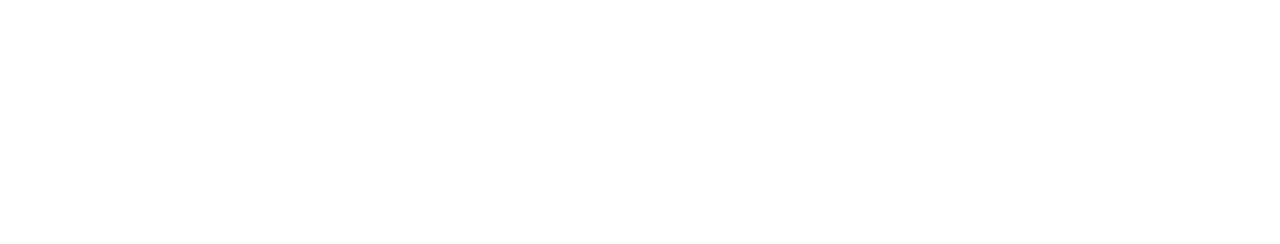
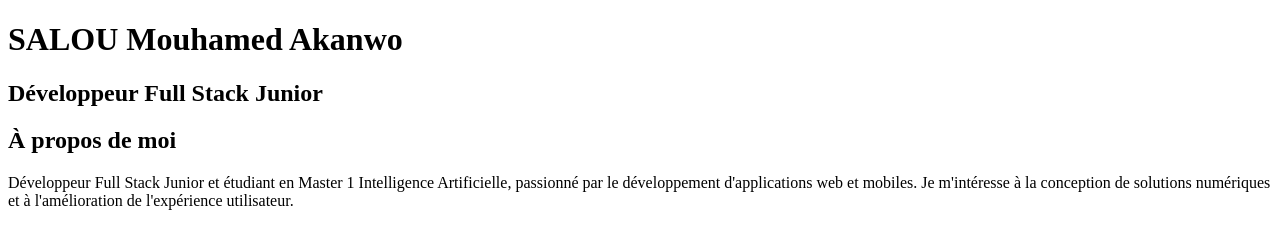
Before and after one commit to Joypeu/-mon-cv, a plain HTML site: page index.html in a window 1280 px wide. Drawn offline with Linux system fonts and the light colour scheme.

Commit message:
fusion de la branche description

```diff
--- a/index.html
+++ b/index.html
@@ -8,5 +8,21 @@
 </head>
 <body>
 
+    <header>
+    <h1>SALOU Mouhamed Akanwo</h1>
+    <h2>Développeur Full Stack Junior</h2>
+</header>
+
+    <section id="description">
+    <h2>À propos de moi</h2>
+    <p>
+        Développeur Full Stack Junior et étudiant en Master 1
+        Intelligence Artificielle, passionné par le développement
+        d'applications web et mobiles. Je m'intéresse à la conception
+        de solutions numériques et à l'amélioration de l'expérience
+        utilisateur.
+    </p>
+</section>
+
 </body>
 </html>
```
